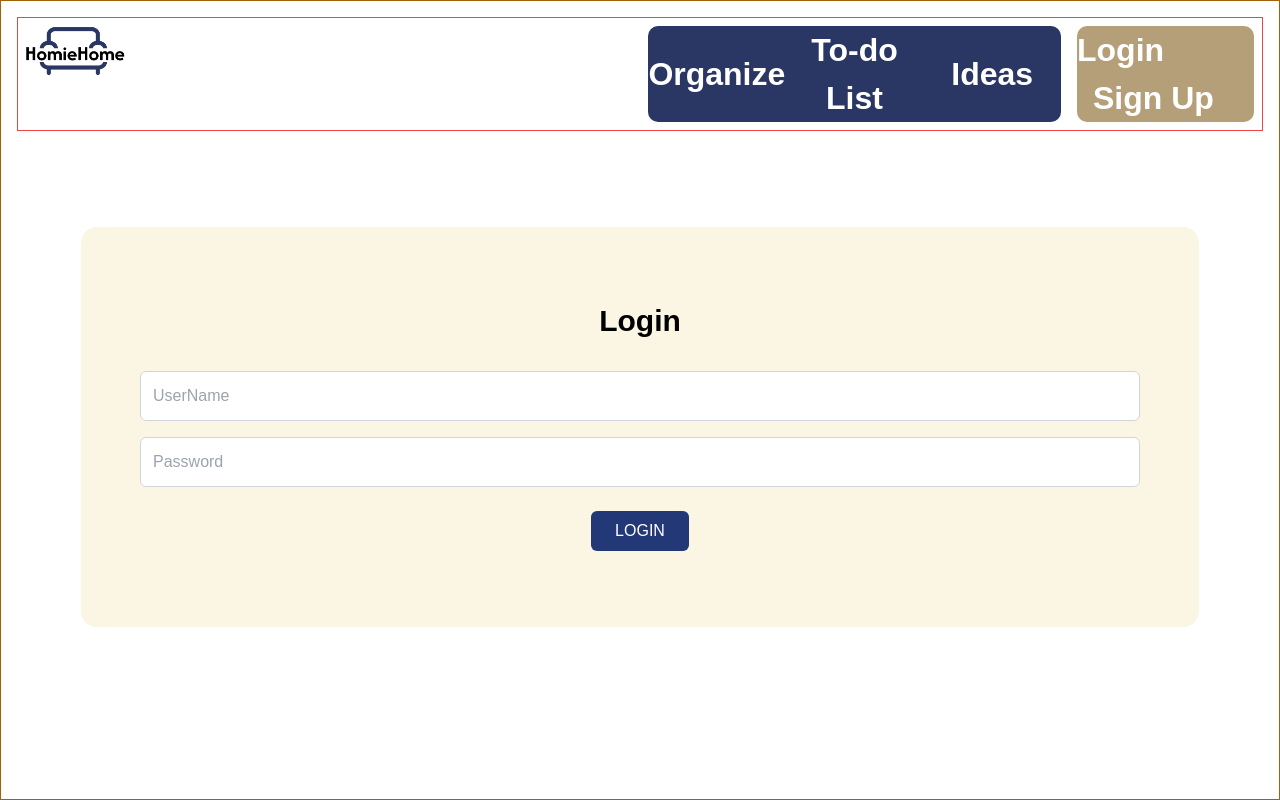
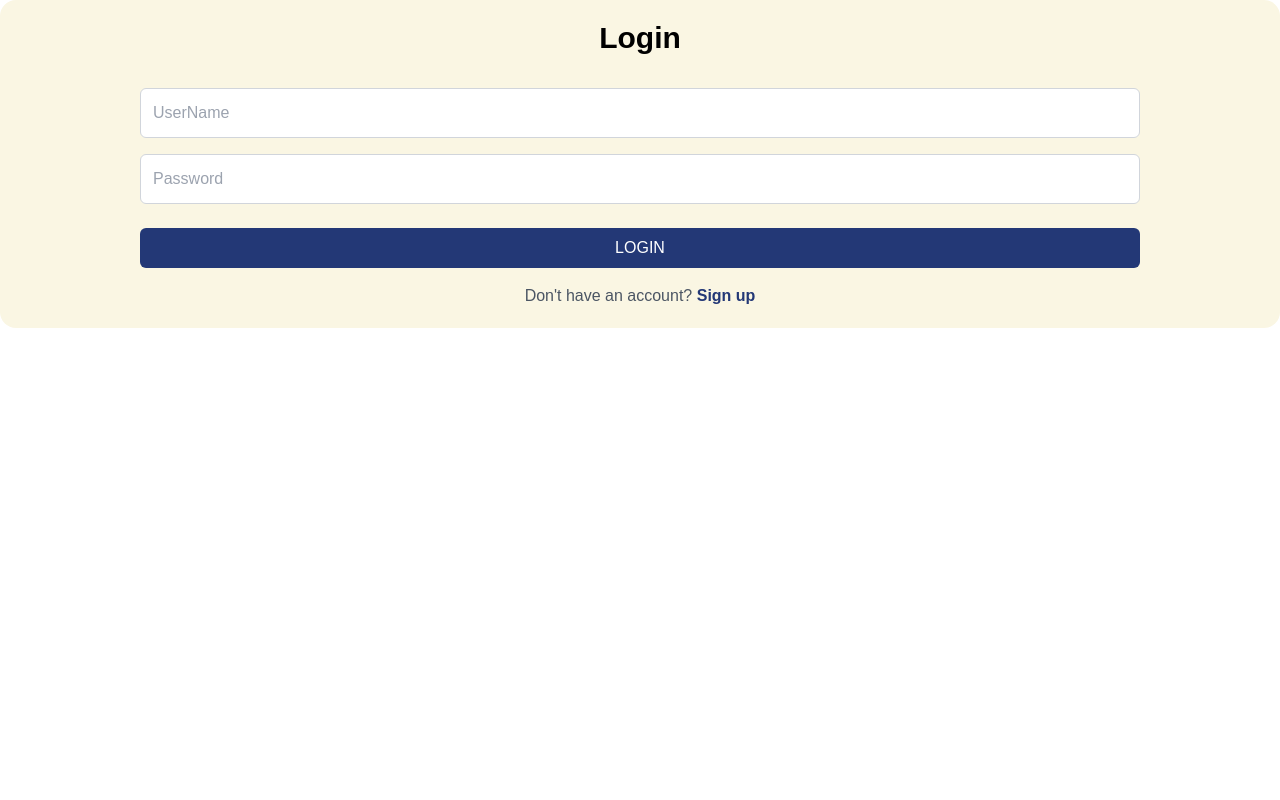
Before and after one commit to Xenoszz/Homie_Home, a Next.js app: page /login in a window 1280 px wide. Built offline with nearby package versions, Linux system fonts and the light colour scheme; a web font is replaced by a local one.

Commit message:
login and register popup finish need to test to db first

```diff
--- a/src/components/Menubar.js
+++ b/src/components/Menubar.js
@@ -1,8 +1,10 @@
-import React, { useState, useEffect } from 'react';
 import { Afacad } from "next/font/google";
 import Image from "next/image";
 import Logo from "/public/Group 40.png";
 import { useRouter } from "next/router";
+import { useState } from "react";
+import Login from "@/pages/login";
+import Register from "@/pages/register";
 
 const afacadFont = Afacad({
   subsets: ["latin"],
@@ -10,176 +12,110 @@ const afacadFont = Afacad({
   variable: "--font-afacad",
 });
 
-export default function Menubar({
-  onLoginModalToggle,
-  onSignupModalToggle
-}) {
+const AuthModal = ({ isOpen, onClose, type, onSwitchToRegister, onSwitchToLogin }) => {
+  if (!isOpen) return null;
+
+  return (
+    <div className="fixed inset-0 z-50 flex items-center justify-center bg-black bg-opacity-50">
+      <div className="relative bg-[#FAF6E3] rounded-[1rem] p-8 w-full max-w-[500px]">
+        <button
+          onClick={onClose}
+          className="absolute top-4 right-4 text-2xl font-bold text-gray-600 hover:text-gray-900"
+        >
+          ×
+        </button>
+
+        {type === 'login' && (
+          <Login
+            onClose={onClose}
+            onSwitchToRegister={onSwitchToRegister}
+          />
+        )}
+        {type === 'register' && (
+          <Register
+            onClose={onClose}
+            onSwitchToLogin={onSwitchToLogin}
+          />
+        )}
+      </div>
+    </div>
+  );
+};
+
+export default function Menubar() {
   const router = useRouter();
   const [isLoggedIn, setIsLoggedIn] = useState(false);
-  const [username, setUsername] = useState('');
-  const [showLoginModal, setShowLoginModal] = useState(false);
-  const [showSignupModal, setShowSignupModal] = useState(false);
+  const [username, setUsername] = useState("User");
+  const [authModalType, setAuthModalType] = useState(null);
 
-  useEffect(() => {
-    const storedUser = localStorage.getItem("username");
-    if (storedUser) {
-      setIsLoggedIn(true);
-      setUsername(storedUser);
-    }
-  }, []);
+  const openLoginModal = () => setAuthModalType('login');
+  const openRegisterModal = () => setAuthModalType('register');
+  const closeAuthModal = () => setAuthModalType(null);
 
-  const handleLogin = (e) => {
-    e.preventDefault();
-    const formData = new FormData(e.currentTarget);
-    const enteredUsername = formData.get('username');
-    const enteredPassword = formData.get('password');
-
-    if (enteredUsername && enteredPassword) {
-      localStorage.setItem("username", enteredUsername);
-      setIsLoggedIn(true);
-      setUsername(enteredUsername);
-      setShowLoginModal(false);
-
-      // Inform parent component about login
-      if (onLoginModalToggle) {
-        onLoginModalToggle(false);
-      }
-    }
-  };
-
-  const handleSignup = (e) => {
-    e.preventDefault();
-    const formData = new FormData(e.currentTarget);
-    const enteredUsername = formData.get('username');
-    const enteredPassword = formData.get('password');
-    const enteredEmail = formData.get('email');
-
-    if (enteredUsername && enteredPassword && enteredEmail) {
-      localStorage.setItem("username", enteredUsername);
-      setIsLoggedIn(true);
-      setUsername(enteredUsername);
-      setShowSignupModal(false);
-
-      // Inform parent component about signup
-      if (onSignupModalToggle) {
-        onSignupModalToggle(false);
-      }
-    }
-  };
-
-  const handleLogout = () => {
-    localStorage.removeItem("username");
-    setIsLoggedIn(false);
-    setUsername('');
-  };
-
-  const handleProtectedRoute = (route) => {
-    if (isLoggedIn) {
-      router.push(route);
-    } else {
-      setShowLoginModal(true);
-
-      // Inform parent component about login modal
-      if (onLoginModalToggle) {
-        onLoginModalToggle(true);
-      }
-    }
-  };
-
-  const toggleLoginModal = (show) => {
-    setShowLoginModal(show);
-    if (onLoginModalToggle) {
-      onLoginModalToggle(show);
-    }
-  };
-
-  const toggleSignupModal = (show) => {
-    setShowSignupModal(show);
-    if (onSignupModalToggle) {
-      onSignupModalToggle(show);
-    }
-  };
+  const switchToRegister = () => setAuthModalType('register');
+  const switchToLogin = () => setAuthModalType('login');
 
   return (
     <div className={`${afacadFont.variable} font-afacad p-4`}>
-      {/* Existing Menubar code remains the same */}
-      <div className="flex justify-between border border-red-500">
+      <div className="flex justify-between">
         <button onClick={() => router.push("/Home")} className="w-[10%] h-[10%]">
           <Image src={Logo} alt="Logo" />
         </button>
         <div className="flex justify-end w-[50%]">
           <div className="bg-[#2A3663] flex justify-around m-2 w-[70%] rounded-[10px]">
-            <button onClick={() => handleProtectedRoute("/Organize")} className="flex items-center justify-center font-bold text-[24pt] w-[60%] transition-all duration-500 ease-in-out hover:bg-[#131b38] hover:rounded-l-[1rem]">
+            <button onClick={() => router.push("/Organize")} className="flex items-center justify-center font-bold text-[24pt] w-[60%] transition-all duration-500 ease-in-out hover:bg-[#131b38] hover:rounded-l-[1rem]">
               <h1 className="text text-white">Organize</h1>
             </button>
-            <button onClick={() => handleProtectedRoute("/Todolist")} className="flex items-center justify-center font-bold text-[24pt] w-[60%] transition-all duration-500 ease-in-out hover:bg-[#131b38]">
+            <button onClick={() => router.push("/Todolist")} className="flex items-center justify-center font-bold text-[24pt] w-[60%] transition-all duration-500 ease-in-out hover:bg-[#131b38]">
               <h1 className="text text-white">To-do List</h1>
             </button>
-            <button onClick={() => handleProtectedRoute("/Ideas")} className="flex items-center justify-center font-bold text-[24pt] w-[60%] transition-all duration-500 ease-in-out hover:bg-[#131b38] hover:rounded-r-[1rem]">
+            <button onClick={() => router.push("/Ideas")} className="flex items-center justify-center font-bold text-[24pt] w-[60%] transition-all duration-500 ease-in-out hover:bg-[#131b38] hover:rounded-r-[1rem]">
               <h1 className="text text-white">Ideas</h1>
             </button>
           </div>
-          <div className="flex justify-around items-center m-2 w-[30%] bg-[#B59F78] rounded-[10px]">
+          <div className="flex justify-around items-center m-2 w-[30%]">
             {isLoggedIn ? (
-              <div className="flex items-center w-full justify-between px-4">
-                <div className="flex items-center">
-                  <div className="w-10 h-10 bg-white rounded-full mr-2"></div>
-                  <span className="text-white font-bold">{username}</span>
+              <div className="flex justify-between items-center w-full">
+                <div className="text-white font-bold text-[18pt] truncate max-w-[60%]">
+                  {username}
                 </div>
-                <button onClick={handleLogout} className="text-white font-bold">Logout</button>
+                <button
+                  className="bg-[#2A3663] text-white px-4 py-2 rounded-[8px] hover:bg-[#131b38] transition-colors duration-300"
+                  onClick={() => setIsLoggedIn(false)}
+                >
+                  Logout
+                </button>
               </div>
             ) : (
-              <div>
-                <button onClick={() => toggleLoginModal(true)} className="font-bold text-[24pt] text-white">Login</button>
-                <button onClick={() => toggleSignupModal(true)} className="font-bold text-[24pt] text-white ml-4">Sign Up</button>
+              <div className="flex w-full">
+                <div className="flex w-full bg-[#B59F78] rounded-[10px] overflow-hidden">
+                  <button
+                    className="w-1/2 py-6 text-white font-bold text-[24pt] border-r border-white/20 hover:bg-[#a68c5f] transition-colors duration-300"
+                    onClick={openLoginModal}
+                  >
+                    Login
+                  </button>
+                  <button
+                    className="w-1/2 py-6 text-white font-bold text-[24pt] hover:bg-[#a68c5f] transition-colors duration-300"
+                    onClick={openRegisterModal}
+                  >
+                    Sign up
+                  </button>
+                </div>
               </div>
             )}
           </div>
         </div>
       </div>
 
-      {/* Login Modal */}
-      {showLoginModal && (
-        <div className="fixed inset-0 bg-black bg-opacity-50 flex items-center justify-center z-50">
-          <div className="bg-white p-8 rounded-lg w-96 relative">
-            <button onClick={() => toggleLoginModal(false)} className="absolute top-2 right-2 text-2xl">×</button>
-            <h2 className="text-2xl mb-4">Login</h2>
-            <form onSubmit={handleLogin}>
-              <input type="text" name="username" placeholder="Username" className="w-full p-2 mb-4 border rounded" required />
-              <input type="password" name="password" placeholder="Password" className="w-full p-2 mb-4 border rounded" required />
-              <button type="submit" className="bg-[#2A3663] text-white px-4 py-2 rounded">Login</button>
-            </form>
-            <p className="mt-4 text-center">
-              Don't have an account?{" "}
-              <button
-                onClick={() => {
-                  toggleLoginModal(false);
-                  toggleSignupModal(true);
-                }}
-                className="text-[#2A3663] font-bold"
-              >
-                Sign Up
-              </button>
-            </p>
-          </div>
-        </div>
-      )}
-
-      {/* Signup Modal */}
-      {showSignupModal && (
-        <div className="fixed inset-0 bg-black bg-opacity-50 flex items-center justify-center z-50">
-          <div className="bg-white p-8 rounded-lg w-96 relative">
-            <button onClick={() => toggleSignupModal(false)} className="absolute top-2 right-2 text-2xl">×</button>
-            <h2 className="text-2xl mb-4">Sign Up</h2>
-            <form onSubmit={handleSignup}>
-              <input type="text" name="username" placeholder="Username" className="w-full p-2 mb-4 border rounded" required />
-              <input type="password" name="password" placeholder="Password" className="w-full p-2 mb-4 border rounded" required />
-              <input type="email" name="email" placeholder="Email" className="w-full p-2 mb-4 border rounded" required />
-              <button type="submit" className="bg-[#2A3663] text-white px-4 py-2 rounded">Sign Up</button>
-            </form>
-          </div>
-        </div>
-      )}
+      {/* Auth Modal */}
+      <AuthModal
+        isOpen={authModalType !== null}
+        onClose={closeAuthModal}
+        type={authModalType}
+        onSwitchToRegister={switchToRegister}
+        onSwitchToLogin={switchToLogin}
+      />
     </div>
   );
 }
--- a/src/pages/login.js
+++ b/src/pages/login.js
@@ -1,10 +1,7 @@
 "use client";
-import Link from 'next/link';
-import Image from 'next/image';
 import { useState } from 'react';
-import Menubar from "@/components/Menubar";
 
-export default function Login() {
+export default function Login({ onClose, onSwitchToRegister }) {
   const [username, setUsername] = useState('');
   const [password, setPassword] = useState('');
 
@@ -15,12 +12,9 @@ export default function Login() {
   };
 
   return (
-    <div className="h-[100vh] w-[100vw] border border-yellow-700">
-    <Menubar />
-
-      {/* Login form container */}
-<div className="flex items-center p-20 justify-center  border-yellow-700">
-  <div className="h-[50vh] bg-[#FAF6E3] rounded-[1rem] p-5 w-full max-w-[1200px] flex flex-col items-center justify-center">
+    <div className="h-full w-full">
+      <div className="flex items-center justify-center">
+        <div className="bg-[#FAF6E3] rounded-[1rem] p-5 w-full flex flex-col items-center justify-center">
           {/* Login heading */}
           <h1 className="text-3xl font-bold mb-8">Login</h1>
           <form onSubmit={handleSubmit} className="w-full max-w-[1000px] flex flex-col items-center">
@@ -44,14 +38,24 @@ export default function Login() {
 
             <button
               type="submit"
-        className="bg-[#233876] text-white px-6 py-2 rounded-md uppercase font-medium"
+              className="bg-[#233876] text-white px-6 py-2 rounded-md uppercase font-medium w-full"
             >
               LOGIN
             </button>
+
+            <div className="mt-4 text-center">
+              <span className="text-gray-600">Don't have an account? </span>
+              <button
+                type="button"
+                onClick={onSwitchToRegister}
+                className="text-[#233876] font-bold hover:underline"
+              >
+                Sign up
+              </button>
+            </div>
           </form>
         </div>
       </div>
     </div>
   );
 }
-{/* ยังไมเสด */}
```
Also changed, not shown: src/pages/register.js (+35 -23 lines). Lines whose indentation alone changed are shown as unchanged.
